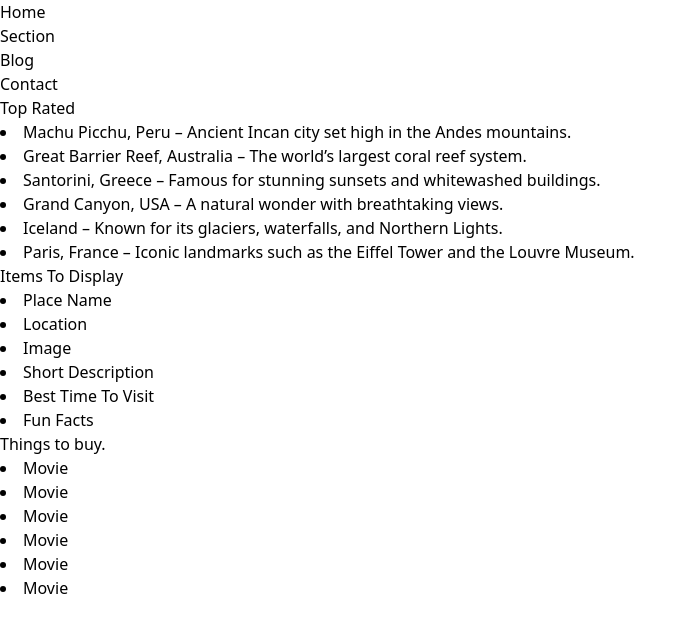
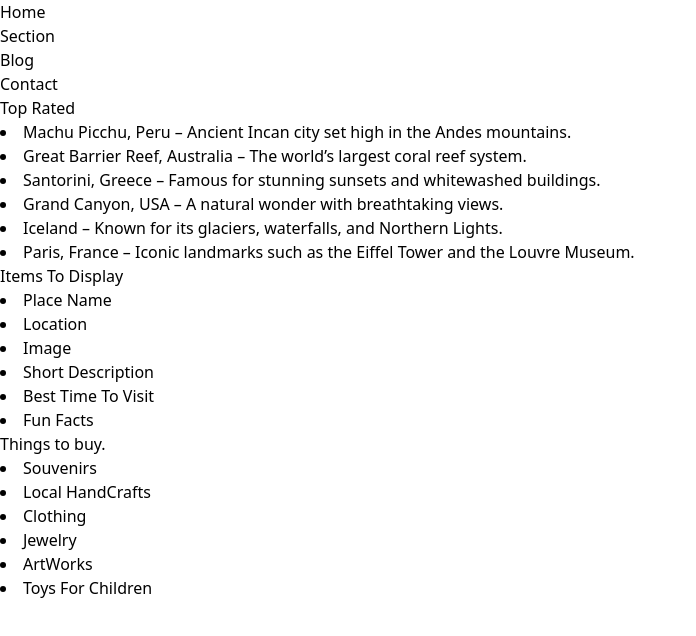
Before and after one commit to aryal05/CODSOFT, a React (Vite) app in the folder Shop/shopify/: page / in a window 1280 px wide. Shown: the top 636 px of the page, without its empty margins (0-696 px from the left). Built offline with nearby package versions, Linux system fonts and the light colour scheme.

Commit message:
li in things to buy section

```diff
--- a/Shop/shopify/src/components/home/Home.jsx
+++ b/Shop/shopify/src/components/home/Home.jsx
@@ -34,12 +34,12 @@
 
 
             </h1>
-            <li>Movie</li>
-              <li>Movie</li>
-              <li>Movie</li>
-              <li>Movie</li>
-              <li>Movie</li>
-              <li>Movie</li>
+            <li>Souvenirs</li>
+              <li>Local HandCrafts</li>
+              <li>Clothing</li>
+              <li>Jewelry</li>
+              <li>ArtWorks</li>
+              <li>Toys For Children</li>
         </div>
 
     </div>
```
